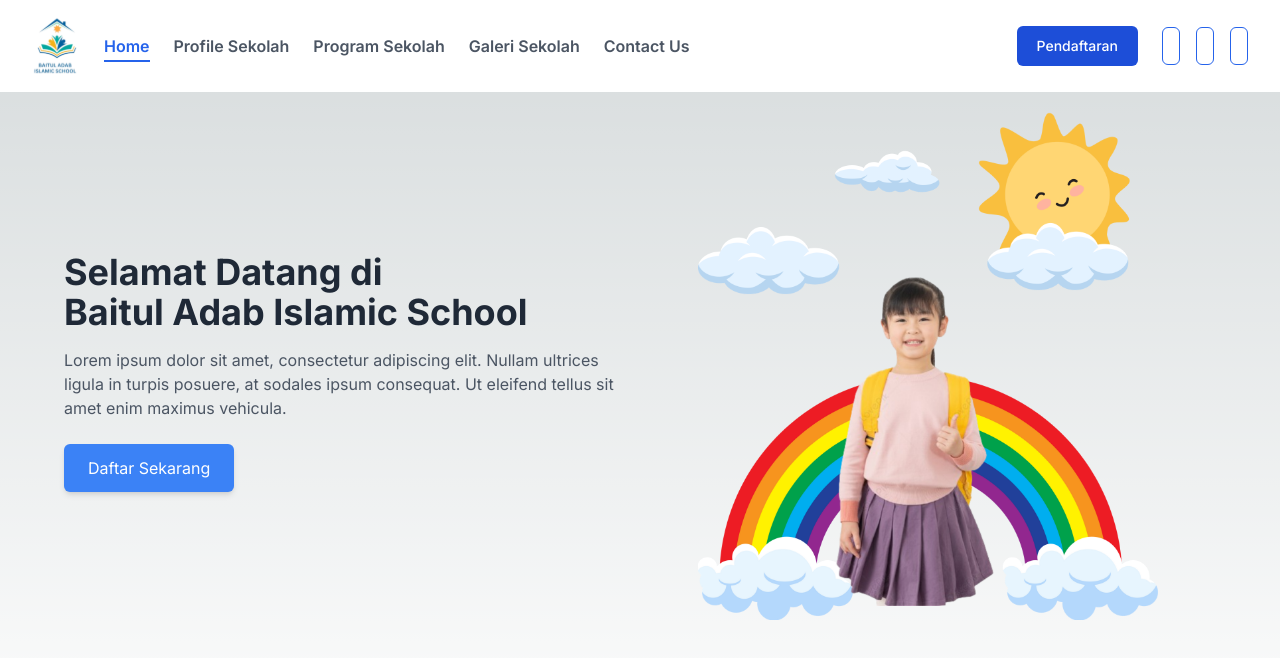
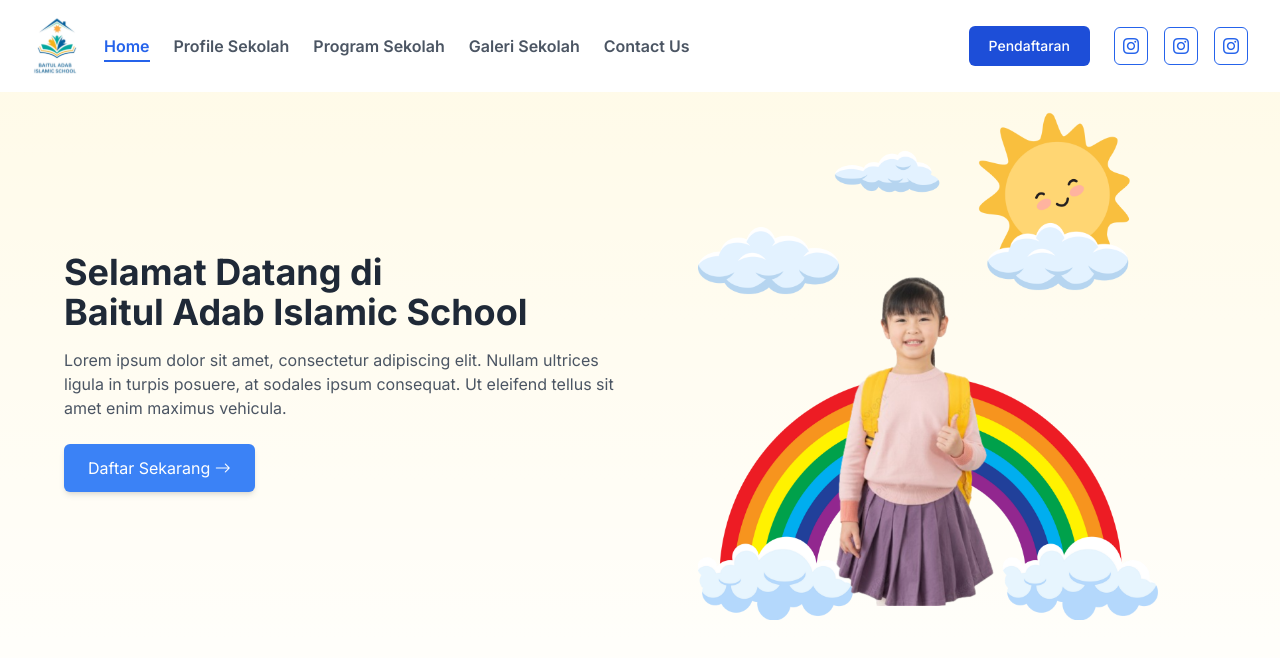
Before and after one commit to makbarramadhan62/baitul-adab-web, a Next.js app: page / in a window 1280 px wide. Shown: the top 658 px of the page. Built offline with nearby package versions, Linux system fonts and the light colour scheme.

Commit message:
style: adjust background color

```diff
--- a/app/layout.tsx
+++ b/app/layout.tsx
@@ -1,6 +1,7 @@
 import type { Metadata } from "next";
 import { Inter } from "next/font/google";
 import "./globals.css";
+import "bootstrap-icons/font/bootstrap-icons.css";
 
 const inter = Inter({ subsets: ["latin"] });
 
@@ -16,7 +17,9 @@ export default function RootLayout({
 }>) {
   return (
     <html lang="en">
-      <body className={inter.className}>{children}</body>
+      <body className={inter.className} style={{ backgroundColor: "#FFFAE6" }}>
+        {children}
+      </body>
     </html>
   );
 }
```
